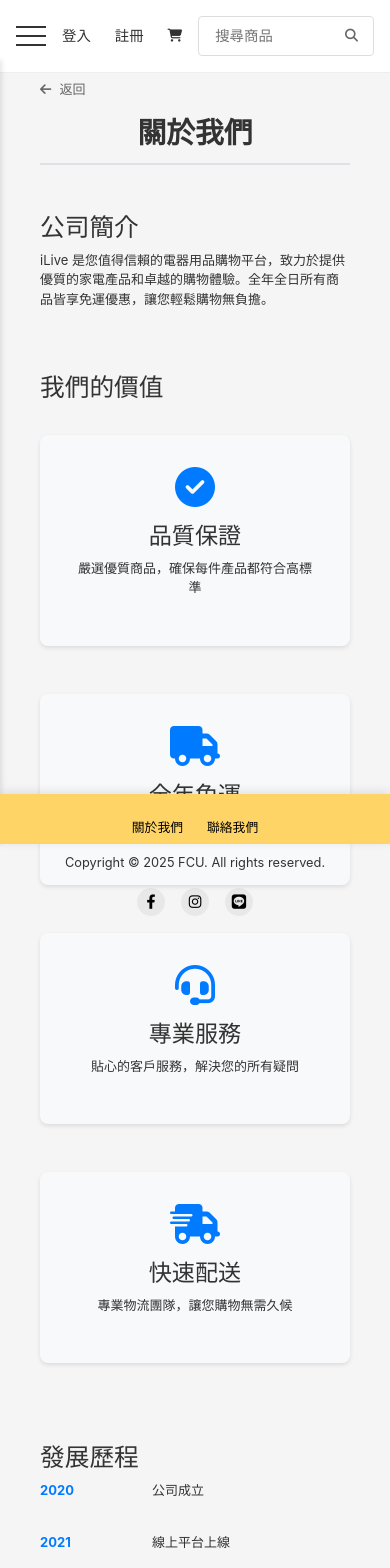
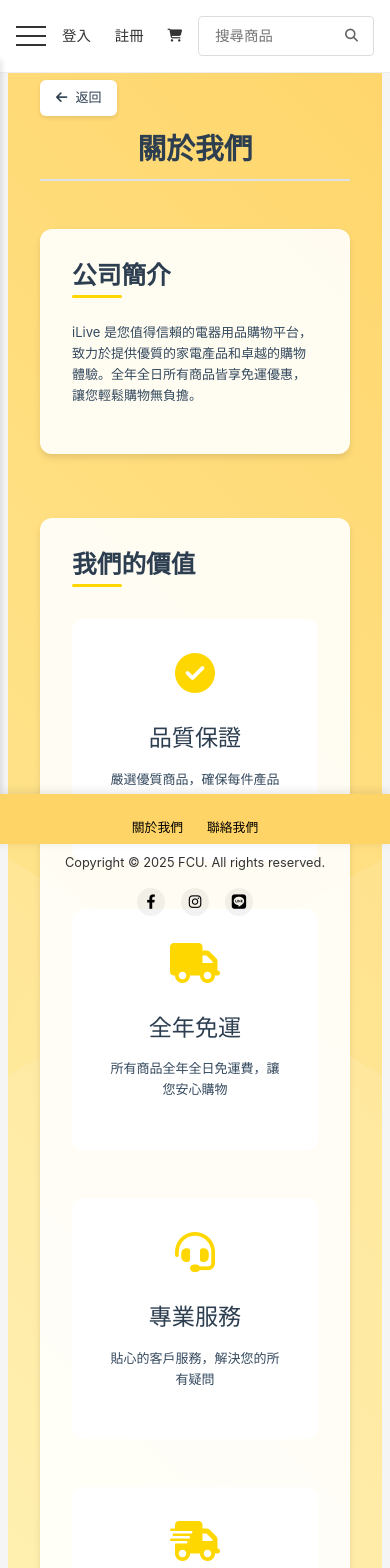
Before and after one commit to d1204429/ilivenew, a Vue app: page /about in a window 390 px wide. Shown: the top 1568 px of the page. Built offline with nearby package versions, Linux system fonts and the light colour scheme.

Commit message:
AboutView.vue        style ContactView.vue      style OrderDetailVIew.vue  style OrderHistoryView.vue style
checkOutView.vue style
BaseButton.vue style
CartView.vue   style

```diff
--- a/src/views/about/AboutView.vue
+++ b/src/views/about/AboutView.vue
@@ -85,16 +85,86 @@ const handleBack = () => {
   max-width: 1200px;
   margin: 0 auto;
   padding: 2rem;
+  position: relative;
+  overflow: hidden;
+  background: linear-gradient(45deg, #ffd700, #ffeda0, #ffa500);
+  background-size: 400% 400%;
+  animation: gradientBG 15s ease infinite;
 }
 
+@keyframes gradientBG {
+  0% {
+    background-position: 0% 50%;
+  }
+  50% {
+    background-position: 100% 50%;
+  }
+  100% {
+    background-position: 0% 50%;
+  }
+}
+
+/* Wave animation */
+.about-container::before {
+  content: '';
+  position: absolute;
+  width: 200%;
+  height: 200%;
+  top: -50%;
+  left: -50%;
+  background: rgba(255, 255, 255, 0.1);
+  border-radius: 40%;
+  animation: wave 15s infinite linear;
+  z-index: 1;
+}
+
+.about-container::after {
+  content: '';
+  position: absolute;
+  width: 200%;
+  height: 200%;
+  top: -50%;
+  left: -50%;
+  background: rgba(255, 255, 255, 0.1);
+  border-radius: 35%;
+  animation: wave 15s infinite linear;
+  animation-delay: -5s;
+  z-index: 1;
+}
+
+@keyframes wave {
+  0% {
+    transform: rotate(0deg);
+  }
+  100% {
+    transform: rotate(360deg);
+  }
+}
+
+/* Content styles with flat design */
 .page-title {
   text-align: center;
   margin-bottom: 3rem;
-  color: #333;
+  color: #2c3e50;
+  font-weight: 700;
+  position: relative;
+  z-index: 2;
 }
 
 section {
   margin-bottom: 4rem;
+  position: relative;
+  z-index: 2;
+  background: rgba(255, 255, 255, 0.9);
+  padding: 2rem;
+  border-radius: 12px;
+  box-shadow: 0 4px 6px rgba(0, 0, 0, 0.1);
+  transition: transform 0.3s ease, box-shadow 0.3s ease;
+}
+
+section:hover {
+  transform: translateY(-5px);
+  box-shadow: 0 6px 12px rgba(0, 0, 0, 0.15);
 }
 
 .value-cards {
@@ -107,41 +177,99 @@ section {
 .value-card {
   text-align: center;
   padding: 2rem;
-  background: #f8f9fa;
-  border-radius: 8px;
-  transition: transform 0.3s ease;
-  box-shadow: 0 2px 4px rgba(0,0,0,0.1);
+  background: #ffffff;
+  border-radius: 12px;
+  transition: all 0.3s ease;
+  border: 2px solid transparent;
 }
 
 .value-card:hover {
   transform: translateY(-5px);
-  box-shadow: 0 4px 8px rgba(0,0,0,0.15);
+  border-color: #ffd700;
+  box-shadow: 0 8px 15px rgba(0, 0, 0, 0.1);
 }
 
 .value-card i {
   font-size: 2.5rem;
-  color: #007bff;
+  color: #ffd700;
   margin-bottom: 1rem;
+  transition: transform 0.3s ease;
+}
+
+.value-card:hover i {
+  transform: scale(1.1);
 }
 
 .timeline {
   position: relative;
   max-width: 800px;
   margin: 0 auto;
+  padding: 2rem;
+  background: rgba(255, 255, 255, 0.9);
+  border-radius: 12px;
 }
 
 .timeline-item {
   display: flex;
   margin-bottom: 2rem;
   gap: 2rem;
+  padding: 1rem;
+  background: white;
+  border-radius: 8px;
+  transition: transform 0.3s ease;
+}
+
+.timeline-item:hover {
+  transform: translateX(10px);
 }
 
 .year {
   font-weight: bold;
-  color: #007bff;
+  color: #ffd700;
   width: 80px;
+  display: flex;
+  align-items: center;
+  justify-content: center;
+  background: #2c3e50;
+  padding: 0.5rem;
+  border-radius: 6px;
 }
 
+.content {
+  flex: 1;
+  padding: 0.5rem;
+}
+
+.back-link {
+  margin-bottom: 1rem;
+  position: relative;
+  z-index: 2;
+}
+
+.back-link a {
+  display: inline-flex;
+  align-items: center;
+  color: #2c3e50;
+  cursor: pointer;
+  text-decoration: none;
+  transition: all 0.3s ease;
+  background: white;
+  padding: 0.5rem 1rem;
+  border-radius: 6px;
+  box-shadow: 0 2px 4px rgba(0, 0, 0, 0.1);
+}
+
+.back-link a:hover {
+  color: #ffd700;
+  background: #2c3e50;
+  transform: translateX(-5px);
+}
+
+.back-link i {
+  margin-right: 0.5rem;
+}
+
+/* Responsive styles */
 @media (max-width: 768px) {
   .value-cards {
     grid-template-columns: 1fr;
@@ -150,26 +278,45 @@ section {
   .value-card {
     margin-bottom: 1rem;
   }
-}
-.back-link {
-  margin-bottom: 1rem;
+
+  .timeline-item {
+    flex-direction: column;
+    gap: 1rem;
+  }
+
+  .year {
+    width: 100%;
+  }
 }
 
-.back-link a {
-  display: inline-flex;
-  align-items: center;
-  color: #666;
-  cursor: pointer;
-  text-decoration: none;
-  transition: color 0.3s ease;
+/* Typography */
+h2 {
+  color: #2c3e50;
+  margin-bottom: 1.5rem;
+  font-weight: 600;
+  position: relative;
+  padding-bottom: 0.5rem;
 }
 
-.back-link a:hover {
-  color: #4299e1;
+h2::after {
+  content: '';
+  position: absolute;
+  bottom: 0;
+  left: 0;
+  width: 50px;
+  height: 3px;
+  background: #ffd700;
+  border-radius: 3px;
 }
 
-.back-link i {
-  margin-right: 0.5rem;
+h3 {
+  color: #2c3e50;
+  margin: 1rem 0;
+  font-weight: 500;
 }
 
+p {
+  color: #34495e;
+  line-height: 1.6;
+}
 </style>
--- a/src/views/contact/ContactView.vue
+++ b/src/views/contact/ContactView.vue
@@ -38,7 +38,7 @@
           </div>
           <div class="info">
             <h3>營業據點</h3>
-            <p>台北市信義區信義路五段7號</p>
+            <p>407台中市西屯區文華路100號</p>
             <small>歡迎預約參觀</small>
           </div>
         </div>
@@ -81,6 +81,60 @@ const handleBack = () => {
   max-width: 1200px;
   margin: 0 auto;
   padding: 3rem 1rem;
+  position: relative;
+  overflow: hidden;
+  background: linear-gradient(45deg, #ffd700, #ffeda0, #ffa500);
+  background-size: 400% 400%;
+  animation: gradientBG 15s ease infinite;
+}
+
+@keyframes gradientBG {
+  0% {
+    background-position: 0% 50%;
+  }
+  50% {
+    background-position: 100% 50%;
+  }
+  100% {
+    background-position: 0% 50%;
+  }
+}
+
+/* Wave animation */
+.contact-container::before {
+  content: '';
+  position: absolute;
+  width: 200%;
+  height: 200%;
+  top: -50%;
+  left: -50%;
+  background: rgba(255, 255, 255, 0.1);
+  border-radius: 40%;
+  animation: wave 15s infinite linear;
+  z-index: 1;
+}
+
+.contact-container::after {
+  content: '';
+  position: absolute;
+  width: 200%;
+  height: 200%;
+  top: -50%;
+  left: -50%;
+  background: rgba(255, 255, 255, 0.1);
+  border-radius: 35%;
+  animation: wave 15s infinite linear;
+  animation-delay: -5s;
+  z-index: 1;
+}
+
+@keyframes wave {
+  0% {
+    transform: rotate(0deg);
+  }
+  100% {
+    transform: rotate(360deg);
+  }
 }
 
 .page-title {
@@ -88,6 +142,9 @@ const handleBack = () => {
   margin-bottom: 4rem;
   color: #2c3e50;
   font-size: 2.5rem;
+  font-weight: 700;
+  position: relative;
+  z-index: 2;
 }
 
 .contact-content {
@@ -95,6 +152,8 @@ const handleBack = () => {
   flex-direction: column;
   align-items: center;
   gap: 3rem;
+  position: relative;
+  z-index: 2;
 }
 
 .contact-card {
@@ -106,70 +165,121 @@ const handleBack = () => {
 }
 
 .card-item {
-  background: #ffffff;
+  background: rgba(255, 255, 255, 0.95);
   padding: 2rem;
-  border-radius: 15px;
-  box-shadow: 0 10px 20px rgba(0,0,0,0.05);
+  border-radius: 12px;
+  box-shadow: 0 4px 6px rgba(0, 0, 0, 0.1);
   display: flex;
   align-items: center;
   gap: 1.5rem;
-  transition: transform 0.3s ease;
+  transition: all 0.3s ease;
+  border: 2px solid transparent;
+  position: relative;
+  overflow: hidden;
 }
 
 .card-item:hover {
   transform: translateY(-5px);
+  border-color: #ffd700;
+  box-shadow: 0 8px 15px rgba(0, 0, 0, 0.1);
+}
+
+.card-item:hover .icon-wrapper {
+  background: #ffd700;
+}
+
+.card-item:hover .icon-wrapper i {
+  color: #2c3e50;
+  transform: scale(1.1);
 }
 
 .icon-wrapper {
   width: 60px;
   height: 60px;
-  background: #f8f9fa;
+  background: #2c3e50;
   border-radius: 50%;
   display: flex;
   align-items: center;
   justify-content: center;
+  transition: all 0.3s ease;
 }
 
 .icon-wrapper i {
   font-size: 1.5rem;
-  color: #3498db;
+  color: #ffd700;
+  transition: all 0.3s ease;
+}
+
+.info {
+  flex: 1;
 }
 
 .info h3 {
   color: #2c3e50;
   margin-bottom: 0.5rem;
+  font-weight: 600;
 }
 
 .info p {
   color: #34495e;
   margin-bottom: 0.3rem;
+  font-size: 1.1rem;
 }
 
 .info small {
   color: #7f8c8d;
+  font-size: 0.9rem;
+  display: block;
+  margin-top: 0.5rem;
 }
 
 .back-link {
   margin-bottom: 1rem;
+  position: relative;
+  z-index: 2;
 }
 
 .back-link a {
   display: inline-flex;
   align-items: center;
-  color: #666;
+  color: #2c3e50;
   cursor: pointer;
   text-decoration: none;
-  transition: color 0.3s ease;
+  transition: all 0.3s ease;
+  background: white;
+  padding: 0.5rem 1rem;
+  border-radius: 6px;
+  box-shadow: 0 2px 4px rgba(0, 0, 0, 0.1);
 }
 
 .back-link a:hover {
-  color: #4299e1;
+  color: #ffd700;
+  background: #2c3e50;
+  transform: translateX(-5px);
 }
 
 .back-link i {
   margin-right: 0.5rem;
 }
 
+/* Hover effects */
+.card-item::after {
+  content: '';
+  position: absolute;
+  top: 0;
+  left: 0;
+  width: 100%;
+  height: 100%;
+  background: linear-gradient(45deg, rgba(255, 215, 0, 0.1), rgba(255, 165, 0, 0.1));
+  opacity: 0;
+  transition: opacity 0.3s ease;
+}
+
+.card-item:hover::after {
+  opacity: 1;
+}
+
+/* Responsive styles */
 @media (max-width: 768px) {
   .contact-card {
     grid-template-columns: 1fr;
@@ -178,5 +288,43 @@ const handleBack = () => {
   .card-item {
     padding: 1.5rem;
   }
+
+  .icon-wrapper {
+    width: 50px;
+    height: 50px;
+  }
+
+  .icon-wrapper i {
+    font-size: 1.2rem;
+  }
+
+  .page-title {
+    font-size: 2rem;
+    margin-bottom: 3rem;
+  }
+
+  .info h3 {
+    font-size: 1.2rem;
+  }
+
+  .info p {
+    font-size: 1rem;
+  }
+}
+
+@media (max-width: 480px) {
+  .contact-container {
+    padding: 2rem 1rem;
+  }
+
+  .card-item {
+    padding: 1.2rem;
+    flex-direction: column;
+    text-align: center;
+  }
+
+  .icon-wrapper {
+    margin-bottom: 1rem;
+  }
 }
 </style>
```
